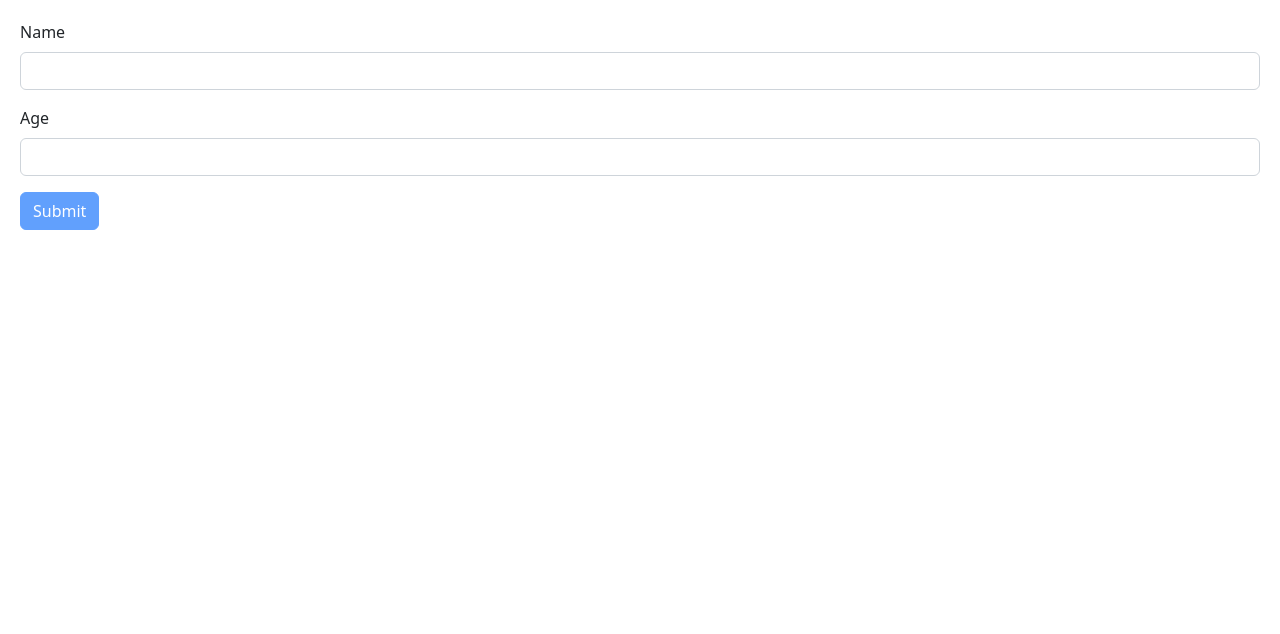
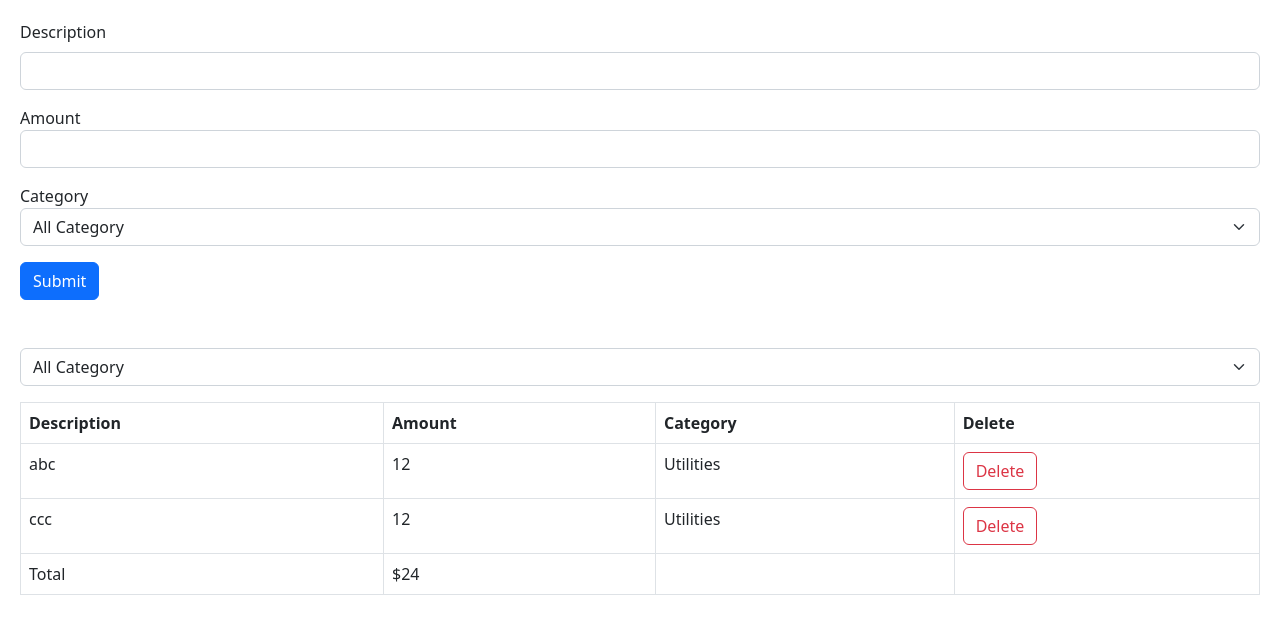
Before and after one commit to darecallad/React18Project, a React (Vite) app in the folder react-app/: page / in a window 1280 px wide. Shown: the top 634 px of the page. Built offline with nearby package versions, Linux system fonts and the light colour scheme.

Commit message:
small project update

```diff
--- a/react-app/src/App.tsx
+++ b/react-app/src/App.tsx
@@ -1,9 +1,41 @@
-import Form from "./components/Form";
+import { useState } from "react";
+import ExpenseList from "./expense-tracker/components/ExpenseList";
+import ExpenseFilter from "./expense-tracker/components/ExpenseFilter";
+import ExpenseForm from "./expense-tracker/components/ExpenseForm";
 
 function App() {
+  const [expenses, setExpenses] = useState([
+    { id: 1, description: "abc", amount: 12, category: "Utilities" },
+    { id: 2, description: "ccc", amount: 12, category: "Utilities" },
+  ]);
+
+  const [selectCategory, setSelectCategory] = useState("");
+  const visibleExpense = selectCategory
+    ? expenses.filter((c) => c.category === selectCategory)
+    : expenses;
   return (
     <>
-      <Form />
+      <div>
+        <div className="mb-5">
+          <ExpenseForm
+            onSubmit={(expense) =>
+              setExpenses([
+                ...expenses,
+                { ...expense, id: expenses.length + 1 },
+              ])
+            }
+          />
+        </div>
+        <div className="mb-3">
+          <ExpenseFilter
+            selectCategory={(category) => setSelectCategory(category)}
+          />
+        </div>
+        <ExpenseList
+          expenses={visibleExpense}
+          onDelete={(id) => setExpenses(expenses.filter((e) => e.id !== id))}
+        />
+      </div>
     </>
   );
 }
--- /dev/null
+++ b/react-app/src/expense-tracker/categories.ts
@@ -0,0 +1 @@
+export const categories = ["Utilities", "En", "Ge"] as const;
--- /dev/null
+++ b/react-app/src/expense-tracker/components/ExpenseFilter.tsx
@@ -0,0 +1,26 @@
+import React from "react";
+import { categories } from "../categories";
+
+interface Props {
+  selectCategory: (category: string) => void;
+}
+
+const ExpenseFilter = ({ selectCategory }: Props) => {
+  return (
+    <div>
+      <select
+        className="form-select"
+        onChange={(e) => selectCategory(e.target.value)}
+      >
+        <option value="">All Category</option>
+        {categories.map((c) => (
+          <option key={c} value={c}>
+            {c}
+          </option>
+        ))}
+      </select>
+    </div>
+  );
+};
+
+export default ExpenseFilter;
--- /dev/null
+++ b/react-app/src/expense-tracker/components/ExpenseForm.tsx
@@ -0,0 +1,88 @@
+import { z } from "zod";
+import { useForm } from "react-hook-form";
+import { zodResolver } from "@hookform/resolvers/zod";
+import { categories } from "../categories";
+
+const schema = z.object({
+  description: z
+    .string()
+    .min(3, { message: "Description should at least 3 characters" })
+    .max(15),
+  amount: z
+    .number({ invalid_type_error: "Amount is required" })
+    .min(0.01)
+    .max(100_00),
+  category: z.enum(categories, {
+    errorMap: () => ({ message: "Category is required." }),
+  }),
+});
+
+type ExpenseFormData = z.infer<typeof schema>;
+
+interface Props {
+  onSubmit: (data: ExpenseFormData) => void;
+}
+const ExpenseForm = ({ onSubmit }: Props) => {
+  const {
+    register,
+    handleSubmit,
+    reset,
+    formState: { errors },
+  } = useForm<ExpenseFormData>({ resolver: zodResolver(schema) });
+  return (
+    <form
+      onSubmit={handleSubmit((data) => {
+        onSubmit(data);
+        reset();
+      })}
+    >
+      <div className="mb-3">
+        <label htmlFor="description" className="form-label">
+          Description
+        </label>
+        <input
+          {...register("description")}
+          id="description"
+          type="text"
+          className="form-control"
+        />
+        {errors.description && (
+          <p className="text-danger">{errors.description.message}</p>
+        )}
+      </div>
+      <div className="mb-3">
+        <label htmlFor="amount" className="form-labe">
+          Amount
+        </label>
+        <input
+          {...register("amount", { valueAsNumber: true })}
+          id="amount"
+          type="number"
+          className="form-control"
+        />
+        {errors.amount && (
+          <p className="text-danger">{errors.amount.message}</p>
+        )}
+      </div>
+      <div className="mb-3">
+        <label htmlFor="category" className="formlabel">
+          Category
+        </label>
+        <select {...register("category")} id="category" className="form-select">
+          <option value="">All Category</option>
+          {categories.map((c) => (
+            <option key={c} value={c}>
+              {c}
+            </option>
+          ))}
+        </select>
+        {errors.category && (
+          <p className="text-danger">{errors.category.message}</p>
+        )}
+      </div>
+      <button className="btn btn-primary">Submit</button>
+    </form>
+  );
+};
+
+export default ExpenseForm;
--- /dev/null
+++ b/react-app/src/expense-tracker/components/ExpenseList.tsx
@@ -0,0 +1,56 @@
+import React from "react";
+
+interface Expenses {
+  id: number;
+  description: string;
+  amount: number;
+  category: string;
+}
+
+interface Props {
+  expenses: Expenses[];
+  onDelete: (id: number) => void;
+}
+
+const ExpenseList = ({ expenses, onDelete }: Props) => {
+  if (expenses.length === 0) return null;
+  return (
+    <table className="table table-bordered">
+      <thead>
+        <tr>
+          <th>Description</th>
+          <th>Amount</th>
+          <th>Category</th>
+          <th>Delete</th>
+        </tr>
+      </thead>
+      <tbody>
+        {expenses.map((expense) => (
+          <tr>
+            <td>{expense.description}</td>
+            <td>{expense.amount}</td>
+            <td>{expense.category}</td>
+            <td>
+              <button
+                className="btn btn-outline-danger"
+                onClick={() => onDelete(expense.id)}
+              >
+                Delete
+              </button>
+            </td>
+          </tr>
+        ))}
+      </tbody>
+      <tfoot>
+        <tr>
+          <td>Total</td>
+          <td>${expenses.reduce((acc, expense) => acc + expense.amount, 0)}</td>
+          <td></td>
+          <td></td>
+        </tr>
+      </tfoot>
+    </table>
+  );
+};
+
+export default ExpenseList;
```
